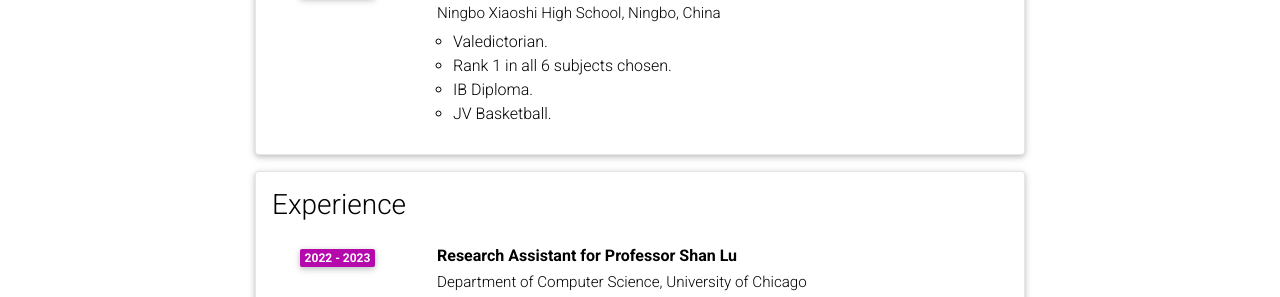
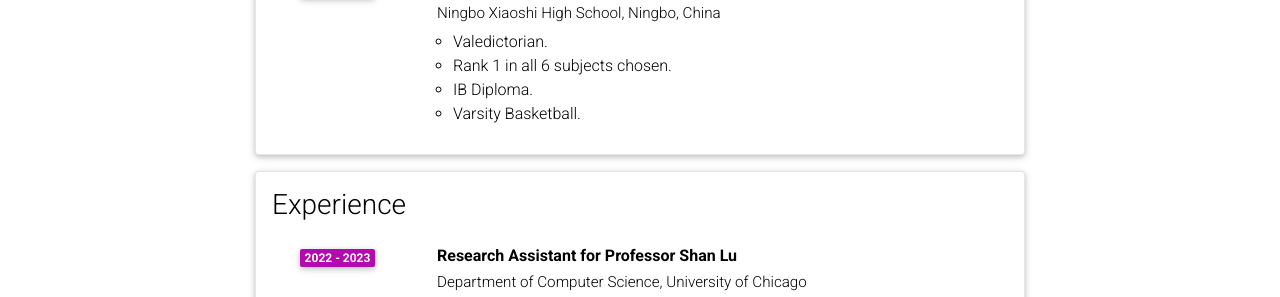
Before and after one commit to cyruszzhou/cyruszzhou.github.io, a Jekyll site: the page built from _pages/cv.md, in a window 1280 px wide and 900 px high, scrolled down 725 px. Shown: the part 156-453 px from the top of the window. Built offline with Jekyll 4.4.1, drawn with Linux system fonts in a browser that asks for light colours; comment, search, counter and statistics services are not loaded; a style sheet for code colours, icons or effects is not loaded.

Commit message:
varsity:

```diff
--- a/_data/cv.yml
+++ b/_data/cv.yml
@@ -36,7 +36,7 @@
         - Valedictorian.
         - Rank 1 in all 6 subjects chosen.
         - IB Diploma.
-        - JV Basketball.
+        - Varsity Basketball.
 
 - title: Experience
   type: time_table
```
